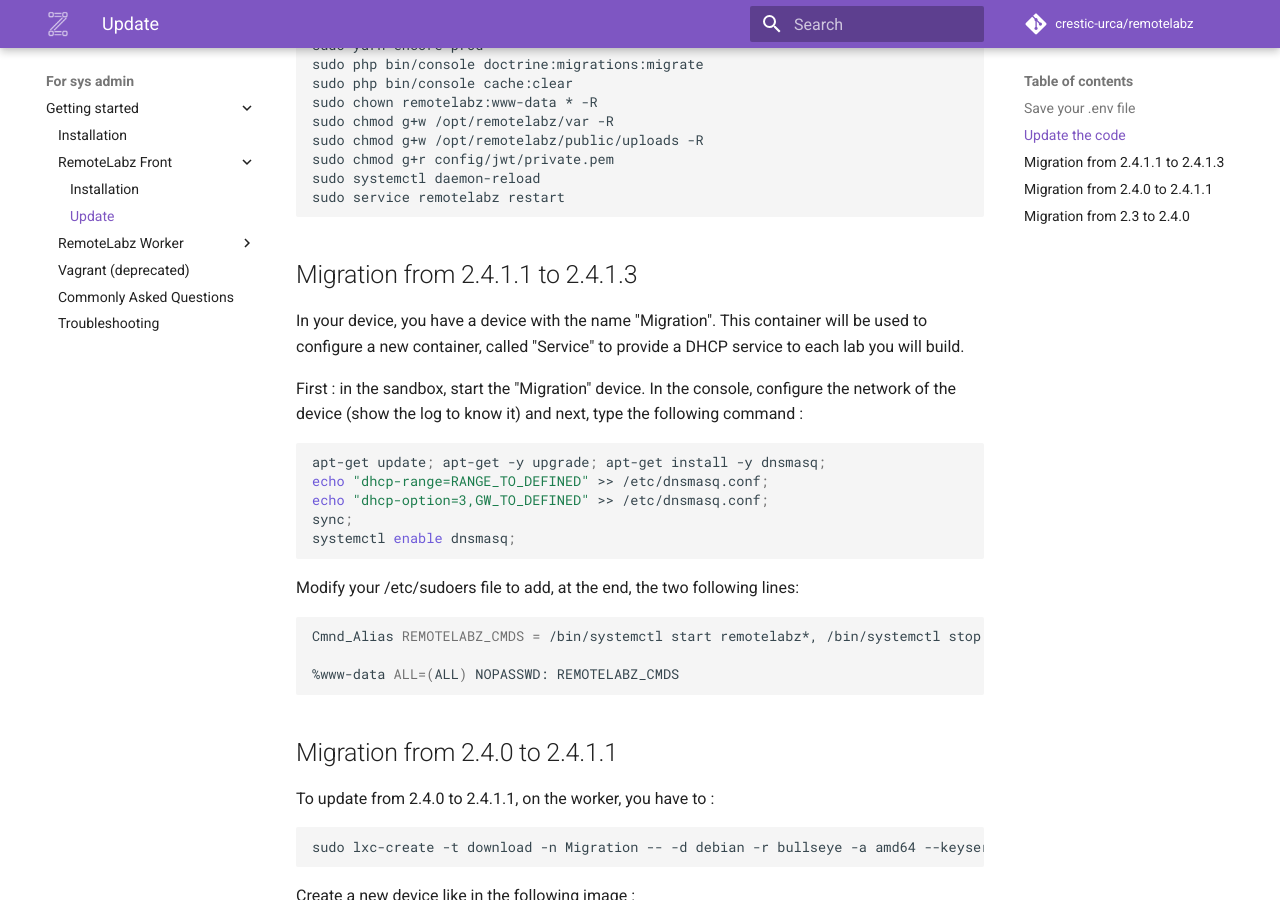
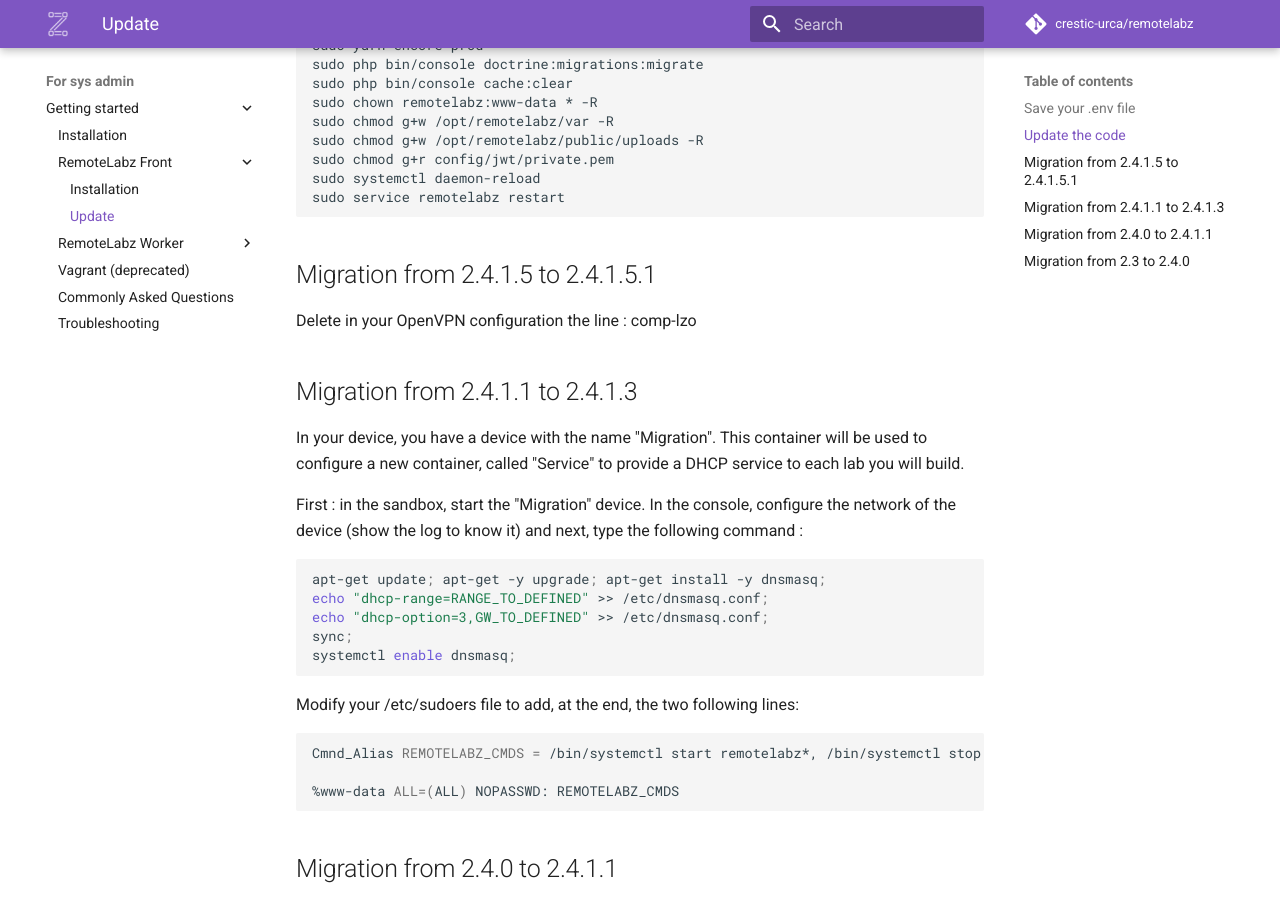
Before and after one commit to remotelabz/remotelabz-docs, an MkDocs documentation site: the page built from docs/administrators/getting-started/ubuntu-front-update.md, in a window 1280 px wide and 900 px high, scrolled down 887 px. Built offline with MkDocs 1.6.1 and Material for MkDocs 9.7.7, drawn with Linux system fonts in a browser that asks for light colours; comment, search, counter and statistics services are not loaded.

Commit message:
Fixed error openvpn

````diff
--- a/docs/administrators/getting-started/ubuntu-front-update.md
+++ b/docs/administrators/getting-started/ubuntu-front-update.md
@@ -39,6 +39,11 @@ sudo chmod g+r config/jwt/private.pem
 sudo systemctl daemon-reload
 sudo service remotelabz restart
 ```
+
+##Migration from 2.4.1.5 to 2.4.1.5.1
+Delete in your OpenVPN configuration the line :
+comp-lzo
+
 
 ##Migration from 2.4.1.1 to 2.4.1.3
 In your device, you have a device with the name "Migration". This container will be used to configure a new container, called "Service" to provide a DHCP service to each lab you will build.
````
Also changed, not shown: docs/administrators/getting-started/ubuntu-worker-update.md (+0 -4 lines).
